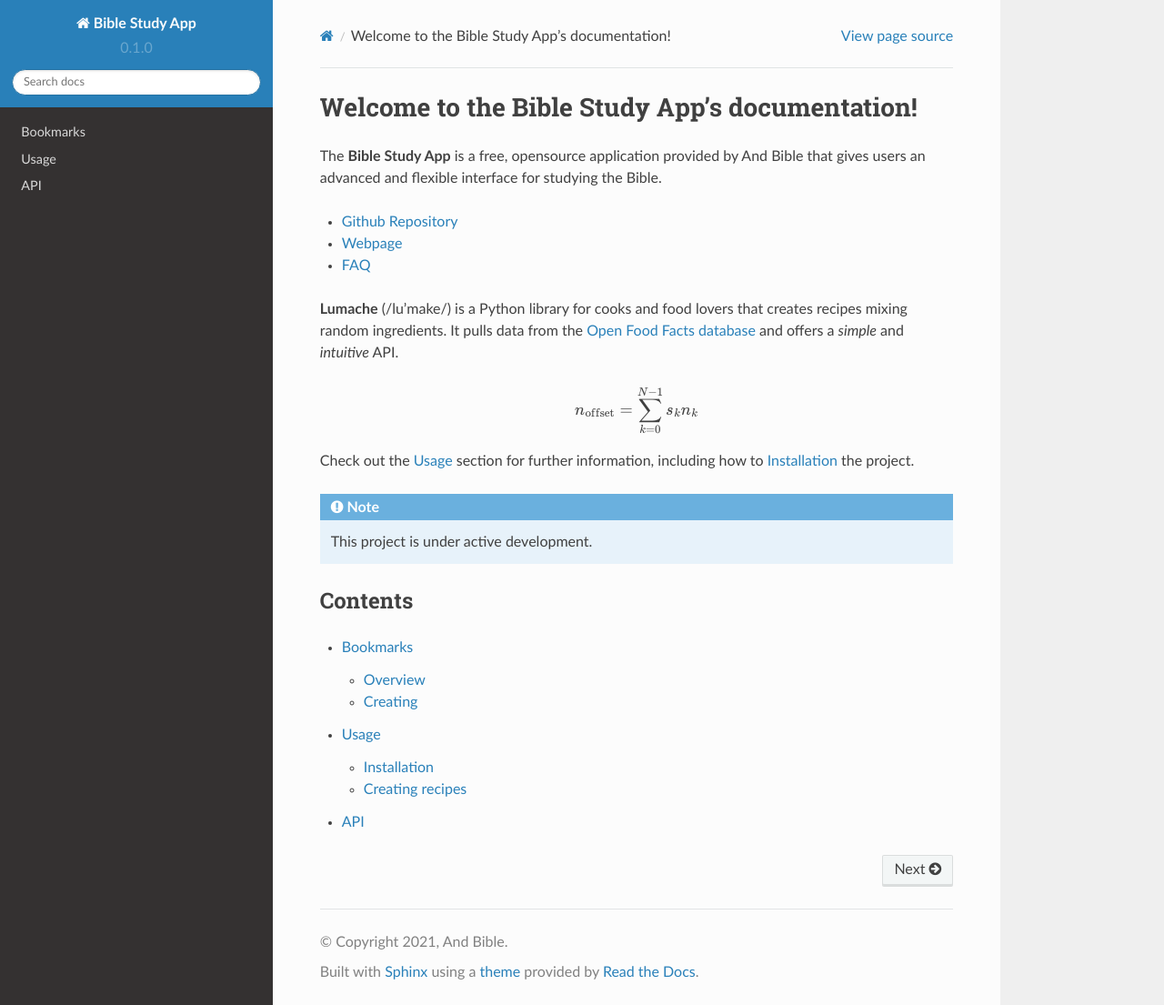
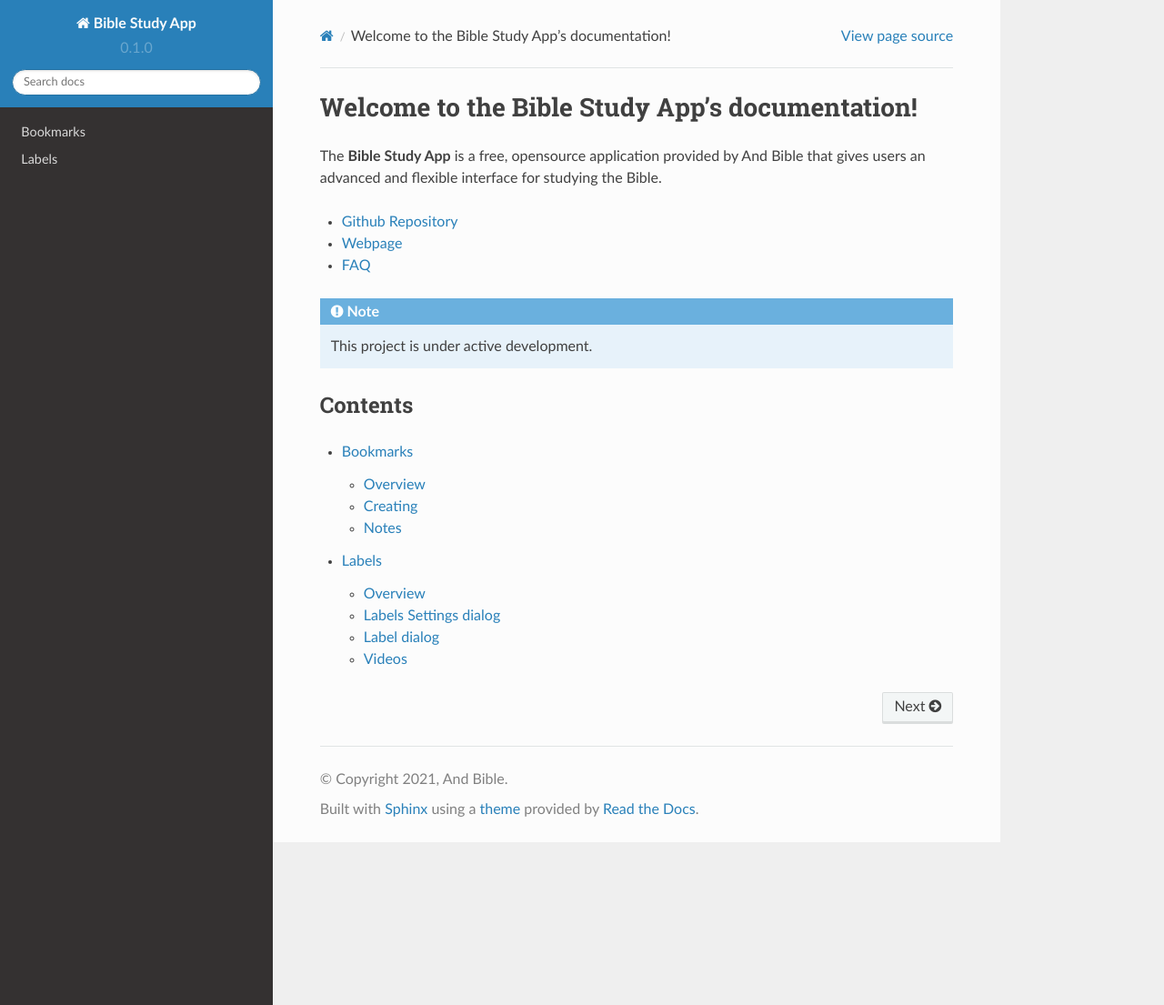
Before and after one commit to AndBible/docs, a Sphinx documentation site: the page built from docs/source/index.rst, in a window 1280 px wide and 1105 px high. Shown: the whole window at 91% size. Built offline with Sphinx 7.4.7 and the Read the Docs theme 2.0.0, drawn with Linux system fonts in a browser that asks for light colours.

Commit message:
Added label info

```diff
--- a/docs/source/bookmarks.rst
+++ b/docs/source/bookmarks.rst
@@ -35,8 +33,10 @@
 3. Click on additional verses if needed.
 4. Push the Bookmark button and select a label.
 
-Edit the labels assigned to a bookmark by clicking on an existing label.
-A bookmark can have more than one label.
-The colour used for the highlight is indicated by the 'Main Label' icon.
-Change the 'Main Label' by clicking on a different label.
-Remove a label by clicking on it twice.
+Notes
+-----
+* Edit the labels assigned to a bookmark by clicking on an existing label.
+* A bookmark can have more than one label.
+* The colour used for the highlight is indicated by the 'Main Label' icon.
+* Change the 'Main Label' by clicking on a different label.
+* Remove a label by clicking on it twice.
--- a/docs/source/index.rst
+++ b/docs/source/index.rst
@@ -7,18 +7,6 @@
 * `Github Repository <https://github.com/AndBible/and-bible>`_
 * `Webpage <https://andbible.github.io/>`_
 * `FAQ <https://github.com/AndBible/and-bible/wiki/FAQ>`_
-
-**Lumache** (/lu'make/) is a Python library for cooks and food lovers
-that creates recipes mixing random ingredients.
-It pulls data from the `Open Food Facts database <https://world.openfoodfacts.org/>`_
-and offers a *simple* and *intuitive* API.
-
-.. math::
-
-    n_{\mathrm{offset}} = \sum_{k=0}^{N-1} s_k n_k
-
-Check out the :doc:`usage` section for further information, including
-how to :ref:`installation` the project.
 
 .. note::
 
@@ -30,5 +18,4 @@
 .. toctree::
 
    bookmarks
-   usage
-   api
+   labels
```
Also changed, not shown: other parts of docs/source/bookmarks.rst (+5 -7 lines), docs/source/labels.rst (added, +36 -0 lines), docs/source/images/label_button_add.png (added), docs/source/images/label_settings_dialog.png (added).
